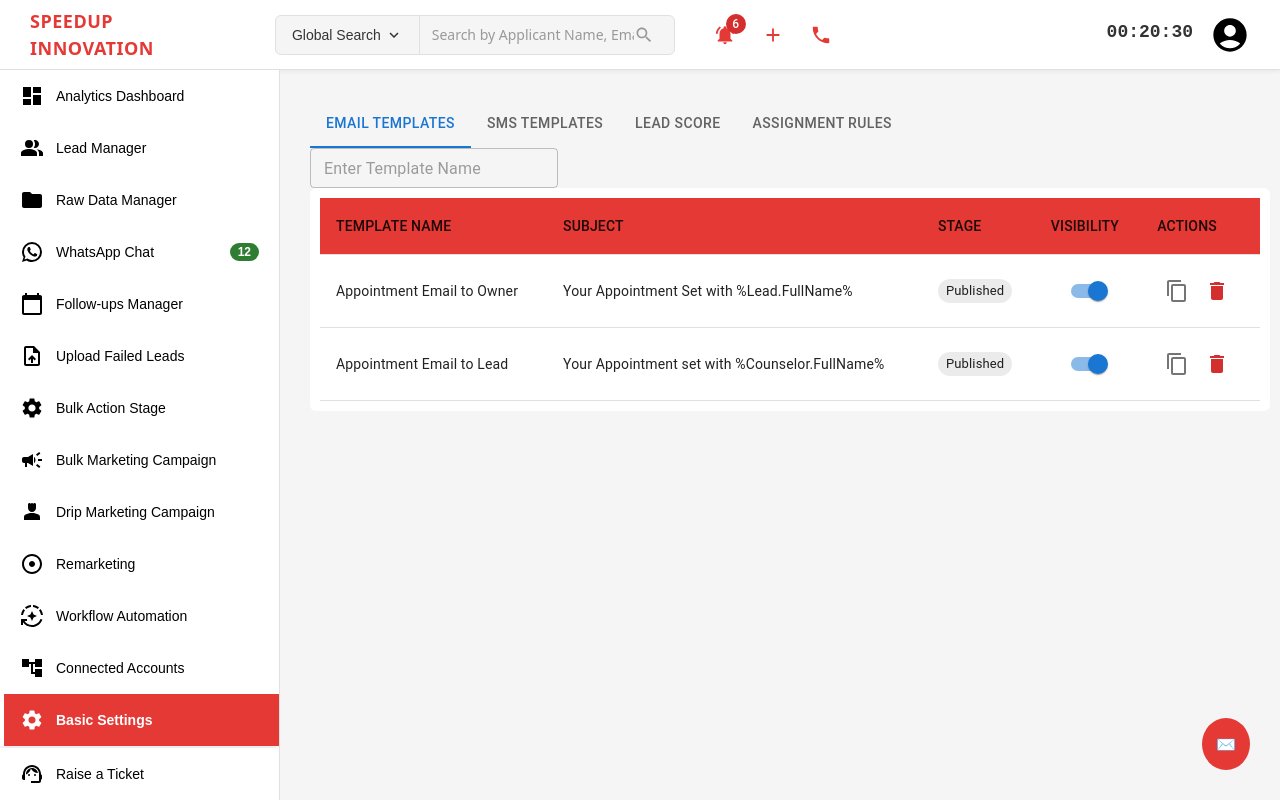
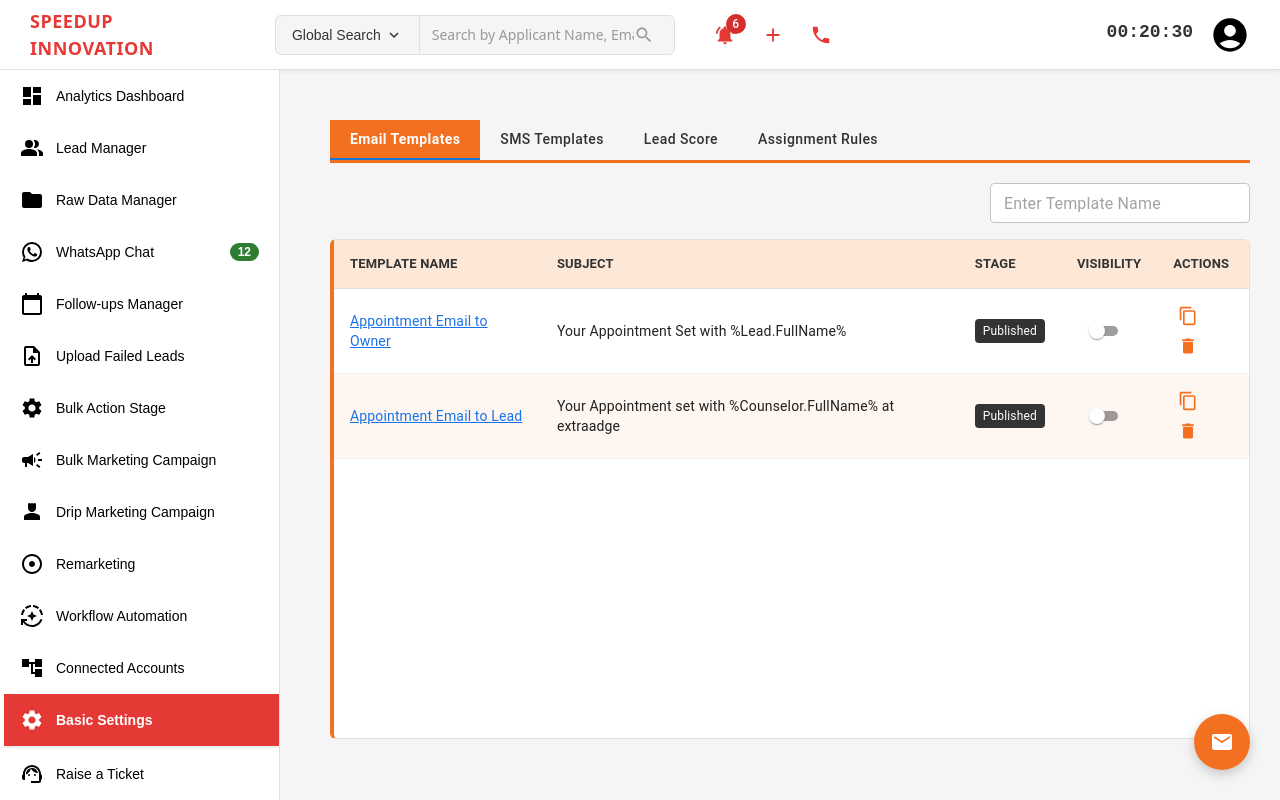
Before and after one commit to devifai-2026/extraaedge-admin, a React (Vite) app in the folder extraedge-admin/: page /settings in a window 1280 px wide. Built offline with nearby package versions, Linux system fonts and the light colour scheme; sample sign-in values are in the browser's storage.

Commit message:
ui changes

```diff
--- a/extraedge-admin/src/components/AssignmentRules/AssignmentRules.css
+++ b/extraedge-admin/src/components/AssignmentRules/AssignmentRules.css
@@ -1,16 +1,77 @@
-.assignment-container-rules{
-     background-color: var(--primary);
-  padding: 20px;
+.assignment-container-rules {
+  margin-top: 10px;
 }
 
-.top-actions-rules{
-    display: flex;
+.top-actions-rules {
+  display: flex;
   justify-content: flex-end;
+  align-items: center;
   gap: 10px;
+  margin-bottom: 16px;
 }
 
-.empty-state-rules{
-    text-align: center;
-  margin-top: 80px;
+.refresh-btn-rules {
+  color: #1a73e8 !important;
+}
+
+.filter-btn-rules {
+  border-color: #ccc !important;
+  color: #666 !important;
+  text-transform: none !important;
+  font-size: 14px !important;
+}
+
+.add-rule-btn-rules {
+  background-color: #f37021 !important;
+  color: #fff !important;
+  text-transform: none !important;
+  font-size: 14px !important;
+  font-weight: 600 !important;
+  border: 2px solid #f37021 !important;
+  box-shadow: none !important;
+}
+
+.add-rule-btn-rules:hover {
+  background-color: #e06010 !important;
+}
+
+.table-wrapper-rules {
+  background: #fff;
+  border: 1px solid #e0e0e0;
+  border-left: 4px solid #f37021;
+  border-radius: 6px;
+  min-height: 500px;
+}
+
+.table-header-rules {
+  background-color: #fde8d8;
+}
+
+.table-header-rules .MuiTableCell-root {
+  color: #333;
+  font-weight: 700;
+  font-size: 13px;
+  border-bottom: 1px solid #e0e0e0;
+  padding: 12px 16px;
+}
+
+.empty-state-rules {
+  text-align: center;
+  padding: 80px 20px;
+}
+
+.empty-state-icon-rules {
+  margin-bottom: 20px;
+}
+
+.empty-state-title-rules {
+  color: #333;
+  font-weight: 600 !important;
+  font-size: 18px !important;
+  margin-bottom: 8px !important;
+}
+
+.empty-state-text-rules {
   color: #888;
+  font-size: 14px !important;
 }
--- a/extraedge-admin/src/components/AssignmentRules/AssignmentRules.jsx
+++ b/extraedge-admin/src/components/AssignmentRules/AssignmentRules.jsx
@@ -1,24 +1,83 @@
 // AssignmentRules.jsx
 import React from "react";
-import { Box, Button, Typography } from "@mui/material";
+import {
+  Box,
+  Button,
+  Typography,
+  Table,
+  TableHead,
+  TableRow,
+  TableCell,
+  TableBody,
+  IconButton
+} from "@mui/material";
 import AddIcon from "@mui/icons-material/Add";
+import RefreshIcon from "@mui/icons-material/Refresh";
+import FilterListIcon from "@mui/icons-material/FilterList";
+import MoreVertIcon from "@mui/icons-material/MoreVert";
 import "./AssignmentRules.css";
 
 const AssignmentRules = () => {
   return (
     <Box className="assignment-container-rules">
+      {/* Top actions */}
       <Box className="top-actions-rules">
-        <Button variant="outlined">Filter</Button>
-        <Button variant="contained" startIcon={<AddIcon />}>
+        <IconButton className="refresh-btn-rules">
+          <RefreshIcon />
+        </IconButton>
+        <Button
+          variant="outlined"
+          startIcon={<FilterListIcon />}
+          className="filter-btn-rules"
+        >
+          Filter
+        </Button>
+        <Button
+          variant="contained"
+          className="add-rule-btn-rules"
+        >
           Add Rule
         </Button>
+        <IconButton size="small">
+          <MoreVertIcon />
+        </IconButton>
       </Box>
 
-      <Box className="empty-state-rules">
-        <Typography variant="h6">No search result found</Typography>
-        <Typography variant="body2">
-          We cannot find what you were looking for.
-        </Typography>
+      {/* Table */}
+      <Box className="table-wrapper-rules">
+        <Table>
+          <TableHead>
+            <TableRow className="table-header-rules">
+              <TableCell>Rule Name</TableCell>
+              <TableCell>Created On</TableCell>
+              <TableCell>Program</TableCell>
+              <TableCell>Source</TableCell>
+              <TableCell>Assigned Counselors</TableCell>
+              <TableCell>Status</TableCell>
+            </TableRow>
+          </TableHead>
+          <TableBody />
+        </Table>
+
+        {/* Empty state */}
+        <Box className="empty-state-rules">
+          <Box className="empty-state-icon-rules">
+            <svg width="80" height="80" viewBox="0 0 100 100" fill="none">
+              <circle cx="50" cy="50" r="45" fill="#fde8d8" />
+              <circle cx="50" cy="50" r="35" fill="#f5f5f5" stroke="#999" strokeWidth="2" />
+              <line x1="75" y1="75" x2="92" y2="92" stroke="#999" strokeWidth="4" strokeLinecap="round" />
+              <circle cx="40" cy="45" r="3" fill="#999" />
+              <circle cx="60" cy="45" r="3" fill="#999" />
+              <path d="M38 60 Q50 53 62 60" stroke="#999" strokeWidth="2" fill="none" strokeLinecap="round" />
+            </svg>
+          </Box>
+          <Typography variant="h6" className="empty-state-title-rules">
+            No search result found
+          </Typography>
+          <Typography variant="body2" className="empty-state-text-rules">
+            We cannot find what you were looking for. Try searching something else.
+          </Typography>
+        </Box>
       </Box>
     </Box>
   );
--- a/extraedge-admin/src/components/EmailTemplates/EmailTemplates.css
+++ b/extraedge-admin/src/components/EmailTemplates/EmailTemplates.css
@@ -1,25 +1,88 @@
 .table-container-email-templates {
   background: #fff;
   border-radius: 6px;
-    padding: 10px;
+  border: 1px solid #e0e0e0;
+  border-left: 4px solid #f37021;
+  min-height: 500px;
+  position: relative;
+}
+
+.table-container-email-templates .MuiTable-root {
+  border-collapse: collapse;
 }
 
 .table-header-email-templates {
-    background-color: var(--primary);
+  background-color: #fde8d8;
+}
+
+.table-header-email-templates .MuiTableCell-root {
+  color: #333;
+  font-weight: 700;
+  font-size: 13px;
+  border-bottom: 1px solid #e0e0e0;
+  padding: 12px 16px;
+}
+
+.table-container-email-templates .MuiTableBody-root .MuiTableRow-root .MuiTableCell-root {
+  padding: 12px 16px;
+  border-bottom: 1px solid #f0f0f0;
+  font-size: 14px;
+}
+
+.row-alt-email {
+  background-color: #fef6f0;
+}
+
+.template-link-email {
+  color: #1a73e8;
+  cursor: pointer;
+  text-decoration: underline;
+}
+
+.template-link-email:hover {
+  color: #0d47a1;
 }
 
 .chip-email-templates {
-    background-color: var(--primary);
-    color: var(--white);
+  background-color: #333 !important;
+  color: #fff !important;
+  font-size: 12px !important;
+  height: 24px !important;
+  border-radius: 4px !important;
+}
+
+.toggle-switch-email .MuiSwitch-switchBase.Mui-checked {
+  color: #f37021;
+}
+
+.toggle-switch-email .MuiSwitch-switchBase.Mui-checked + .MuiSwitch-track {
+  background-color: #f37021;
+}
+
+.action-icon-email {
+  color: #f37021 !important;
+}
+
+.action-icon-delete-email {
+  color: #f37021 !important;
 }
 
 .fab-email-templates {
   position: fixed;
   bottom: 30px;
   right: 30px;
-    background-color: var(--primary);
-    color: var(--white);
-    padding: 14px;
+  background-color: #f37021;
+  color: #fff;
+  width: 56px;
+  height: 56px;
   border-radius: 50%;
   cursor: pointer;
+  display: flex;
+  align-items: center;
+  justify-content: center;
+  box-shadow: 0 4px 12px rgba(0, 0, 0, 0.2);
 }
+
+.fab-email-templates:hover {
+  background-color: #e06010;
+}
--- a/extraedge-admin/src/components/EmailTemplates/EmailTemplates.jsx
+++ b/extraedge-admin/src/components/EmailTemplates/EmailTemplates.jsx
@@ -23,7 +23,7 @@ const data = [
   },
   {
     name: "Appointment Email to Lead",
-    subject: "Your Appointment set with %Counselor.FullName%",
+    subject: "Your Appointment set with %Counselor.FullName% at extraadge",
     status: "Published"
   }
 ];
@@ -44,21 +44,23 @@ const EmailTemplates = () => {
 
         <TableBody>
           {data.map((row, i) => (
-            <TableRow key={i}>
-              <TableCell>{row.name}</TableCell>
+            <TableRow key={i} className={i % 2 === 1 ? "row-alt-email" : ""}>
+              <TableCell>
+                <span className="template-link-email">{row.name}</span>
+              </TableCell>
               <TableCell>{row.subject}</TableCell>
               <TableCell>
-                <Chip label="Published" size="small" className="chip-email-templates" />
+                <Chip label={row.status} size="small" className="chip-email-templates" />
               </TableCell>
               <TableCell>
-                <Switch defaultChecked />
+                <Switch size="small" className="toggle-switch-email" />
               </TableCell>
               <TableCell>
-                <IconButton>
-                  <ContentCopyIcon />
+                <IconButton size="small" className="action-icon-email">
+                  <ContentCopyIcon fontSize="small" />
                 </IconButton>
-                <IconButton color="error">
-                  <DeleteIcon />
+                <IconButton size="small" className="action-icon-delete-email">
+                  <DeleteIcon fontSize="small" />
                 </IconButton>
               </TableCell>
             </TableRow>
@@ -67,7 +69,11 @@ const EmailTemplates = () => {
       </Table>
 
       {/* Floating Button */}
-      <Box className="fab-email-templates">✉️</Box>
+      <Box className="fab-email-templates">
+        <svg width="24" height="24" viewBox="0 0 24 24" fill="white">
+          <path d="M20 4H4c-1.1 0-1.99.9-1.99 2L2 18c0 1.1.9 2 2 2h16c1.1 0 2-.9 2-2V6c0-1.1-.9-2-2-2zm0 4l-8 5-8-5V6l8 5 8-5v2z"/>
+        </svg>
+      </Box>
     </Box>
   );
 };
--- a/extraedge-admin/src/components/LeadScore/LeadScore.css
+++ b/extraedge-admin/src/components/LeadScore/LeadScore.css
@@ -1,4 +1,55 @@
-.accordion-container-lead-score{
-    background-color: var(--primary);
-  padding: 10px;
+.lead-score-container {
+  margin-top: 10px;
 }
+
+.lead-score-sub-tabs {
+  display: flex;
+  gap: 24px;
+  margin-bottom: 20px;
+  padding: 4px 0;
+}
+
+.lead-score-sub-tab {
+  font-size: 14px;
+  color: #666;
+  cursor: pointer;
+  padding-bottom: 4px;
+  text-decoration: none;
+}
+
+.lead-score-sub-tab.active {
+  color: #1a73e8;
+  text-decoration: underline;
+  font-weight: 500;
+}
+
+.lead-score-sub-tab:hover {
+  color: #1a73e8;
+}
+
+.accordion-container-lead-score {
+  display: flex;
+  flex-direction: column;
+  gap: 16px;
+}
+
+.accordion-item-lead-score {
+  border: 1px solid #e0e0e0 !important;
+  border-radius: 6px !important;
+  box-shadow: none !important;
+  background-color: #fff !important;
+}
+
+.accordion-item-lead-score::before {
+  display: none !important;
+}
+
+.accordion-item-lead-score .MuiAccordionSummary-root {
+  min-height: 52px;
+  padding: 0 20px;
+}
+
+.accordion-item-lead-score .MuiTypography-root {
+  font-size: 14px;
+  color: #333;
+}
--- a/extraedge-admin/src/components/LeadScore/LeadScore.jsx
+++ b/extraedge-admin/src/components/LeadScore/LeadScore.jsx
@@ -1,5 +1,5 @@
 // LeadScore.jsx
-import React from "react";
+import React, { useState } from "react";
 import {
   Box,
   Accordion,
@@ -21,16 +21,37 @@ const sections = [
 ];
 
 const LeadScore = () => {
+  const [subTab, setSubTab] = useState(0);
+
   return (
+    <Box className="lead-score-container">
+      {/* Sub-tabs */}
+      <Box className="lead-score-sub-tabs">
+        <span
+          className={subTab === 0 ? "lead-score-sub-tab active" : "lead-score-sub-tab"}
+          onClick={() => setSubTab(0)}
+        >
+          Counselor Followup
+        </span>
+        <span
+          className={subTab === 1 ? "lead-score-sub-tab active" : "lead-score-sub-tab"}
+          onClick={() => setSubTab(1)}
+        >
+          Prospect Response
+        </span>
+      </Box>
+
+      {/* Accordions */}
       <Box className="accordion-container-lead-score">
         {sections.map((sec, i) => (
-        <Accordion key={i}>
+          <Accordion key={i} className="accordion-item-lead-score">
             <AccordionSummary expandIcon={<ExpandMoreIcon />}>
               <Typography>{sec}</Typography>
             </AccordionSummary>
           </Accordion>
         ))}
       </Box>
+    </Box>
   );
 };
 
--- a/extraedge-admin/src/components/SMSTemplates/SMSTemplates.css
+++ b/extraedge-admin/src/components/SMSTemplates/SMSTemplates.css
@@ -1,20 +1,66 @@
-.table-container-sms-templates{
+.table-container-sms-templates {
   background: #fff;
   border-radius: 6px;
-  padding: 10px;
+  border: 1px solid #e0e0e0;
+  border-left: 4px solid #f37021;
+  min-height: 500px;
+  position: relative;
 }
 
-.table-header-sms-templates{
-    background-color: var(--primary);
+.table-container-sms-templates .MuiTable-root {
+  border-collapse: collapse;
 }
 
-.fab-sms-templates{
+.table-header-sms-templates {
+  background-color: #fde8d8;
+}
+
+.table-header-sms-templates .MuiTableCell-root {
+  color: #333;
+  font-weight: 700;
+  font-size: 13px;
+  border-bottom: 1px solid #e0e0e0;
+  padding: 12px 16px;
+}
+
+.table-container-sms-templates .MuiTableBody-root .MuiTableRow-root .MuiTableCell-root {
+  padding: 12px 16px;
+  border-bottom: 1px solid #f0f0f0;
+  font-size: 14px;
+}
+
+.row-alt-sms {
+  background-color: #fef6f0;
+}
+
+.toggle-switch-sms .MuiSwitch-switchBase.Mui-checked {
+  color: #f37021;
+}
+
+.toggle-switch-sms .MuiSwitch-switchBase.Mui-checked + .MuiSwitch-track {
+  background-color: #f37021;
+}
+
+.action-icon-delete-sms {
+  color: #f37021 !important;
+}
+
+.fab-sms-templates {
   position: fixed;
   bottom: 30px;
   right: 30px;
-    background-color: var(--primary);
-    color: var(--white);
-    padding: 14px;
+  background-color: #f37021;
+  color: #fff;
+  width: 56px;
+  height: 56px;
   border-radius: 50%;
   cursor: pointer;
+  display: flex;
+  align-items: center;
+  justify-content: center;
+  box-shadow: 0 4px 12px rgba(0, 0, 0, 0.2);
 }
+
+.fab-sms-templates:hover {
+  background-color: #e06010;
+}
--- a/extraedge-admin/src/components/SMSTemplates/SMSTemplates.jsx
+++ b/extraedge-admin/src/components/SMSTemplates/SMSTemplates.jsx
@@ -13,18 +13,35 @@ import {
 import DeleteIcon from "@mui/icons-material/Delete";
 import "./SMSTemplates.css";
 
-const SMSTemplates = () => {
 const rows = [
   {
-      name: "DefaultWelcomeSMS",
-      body: "Thanks for your inquiry..."
+    name: "DefaultWelComeSMS",
+    body: "Thanks for your inquiry. We will get in touch with you shortly.",
+    visible: true
   },
   {
     name: "VideocallInvite",
-      body: "Hello %Lead.FullName%..."
+    body: "Hello %Lead.FullName%, %Counselor.FullName% from Speedup Infotech, Pune is inviting you for the video conferen...",
+    visible: true
+  },
+  {
+    name: "Appointment SMS to Owner",
+    body: "Dear %Counselor.FullName%. Your appointment is set with %Lead.FullName% %Lead.Email% %Lead.ContactNumber%...",
+    visible: false
+  },
+  {
+    name: "Appointment SMS to Lead",
+    body: "Dear %Lead.FullName% %Lead.FirstName% %Lead.LastName% Your appointment is set with %Counselor.FirstName% ...",
+    visible: true
+  },
+  {
+    name: "Zoom Test SMS Template",
+    body: "Hello %Lead.AccountActivationURL%, %Lead.Email% from Speedup Infotech, Pune is inviting you for Zoom webinar c...",
+    visible: true
   }
 ];
 
+const SMSTemplates = () => {
   return (
     <Box className="table-container-sms-templates">
       <Table>
@@ -39,15 +56,19 @@ const SMSTemplates = () => {
 
         <TableBody>
           {rows.map((row, i) => (
-            <TableRow key={i}>
+            <TableRow key={i} className={i % 2 === 1 ? "row-alt-sms" : ""}>
               <TableCell>{row.name}</TableCell>
               <TableCell>{row.body}</TableCell>
               <TableCell>
-                <Switch defaultChecked />
+                <Switch
+                  size="small"
+                  defaultChecked={row.visible}
+                  className="toggle-switch-sms"
+                />
               </TableCell>
               <TableCell>
-                <IconButton color="error">
-                  <DeleteIcon />
+                <IconButton size="small" className="action-icon-delete-sms">
+                  <DeleteIcon fontSize="small" />
                 </IconButton>
               </TableCell>
             </TableRow>
@@ -55,7 +76,11 @@ const SMSTemplates = () => {
         </TableBody>
       </Table>
 
-      <Box className="fab-sms-templates">💬</Box>
+      <Box className="fab-sms-templates">
+        <svg width="24" height="24" viewBox="0 0 24 24" fill="white">
+          <path d="M20 2H4c-1.1 0-2 .9-2 2v18l4-4h14c1.1 0 2-.9 2-2V4c0-1.1-.9-2-2-2zm0 14H6l-2 2V4h16v12z"/>
+        </svg>
+      </Box>
     </Box>
   );
 };
--- a/extraedge-admin/src/pages/Settings/Settings.css
+++ b/extraedge-admin/src/pages/Settings/Settings.css
@@ -1,27 +1,48 @@
-.page-container-Settings{
-     padding: 20px;
+.page-container-Settings {
+  padding: 20px;
 }
 
 .tabs-header-settings {
-  display: flex;
-  justify-content: space-between;
-  align-items: center;
-  margin-bottom: 16px;
+  border-bottom: 3px solid #f37021;
+  margin-bottom: 0;
+}
+
+.tabs-header-settings .MuiTabs-root {
+  min-height: auto;
 }
 
 .tab-settings {
   text-transform: none !important;
-  color: #666 !important;
+  color: #333 !important;
+  font-weight: 500 !important;
+  font-size: 14px !important;
+  min-height: 40px !important;
+  padding: 8px 20px !important;
 }
 
 .active-tab-settings {
   background: #f37021 !important;
   color: #fff !important;
-  border-radius: 6px;
   text-transform: none !important;
+  font-weight: 600 !important;
+  font-size: 14px !important;
+  min-height: 40px !important;
+  padding: 8px 20px !important;
+  border-radius: 4px 4px 0 0;
+}
+
+.search-row-settings {
+  display: flex;
+  justify-content: flex-end;
+  margin-top: 20px;
+  margin-bottom: 16px;
 }
 
 .search-box-settings {
-  width: 250px;
+  width: 260px;
   background: #fff;
 }
+
+.search-box-settings .MuiOutlinedInput-root {
+  border-radius: 4px;
+}
--- a/extraedge-admin/src/pages/Settings/Settings.jsx
+++ b/extraedge-admin/src/pages/Settings/Settings.jsx
@@ -6,7 +6,6 @@ import {
   Tab,
   TextField,
   InputAdornment,
-  IconButton
 } from "@mui/material";
 import SearchIcon from "@mui/icons-material/Search";
 
@@ -14,6 +13,7 @@ import EmailTemplates from "../../components/EmailTemplates/EmailTemplates";
 import SMSTemplates from "../../components/SMSTemplates/SMSTemplates";
 import LeadScore from "../../components/LeadScore/LeadScore";
 import AssignmentRules from "../../components/AssignmentRules/AssignmentRules";
+import "./Settings.css";
 
 const Settings = () => {
   const [tab, setTab] = useState(0);
@@ -27,16 +27,21 @@ const Settings = () => {
           onChange={(e, val) => setTab(val)}
           TabIndicatorProps={{ style: { display: "none" } }}
         >
-          {["Email Templates", "SMS Templates", "Lead Score", "Assignment Rules"].map((t, i) => (
+          {["Email Templates", "SMS Templates", "Lead Score", "Assignment Rules"].map(
+            (t, i) => (
               <Tab
                 key={i}
                 label={t}
                 className={tab === i ? "active-tab-settings" : "tab-settings"}
               />
-          ))}
+            )
+          )}
         </Tabs>
+      </Box>
 
-        {/* Search */}
+      {/* Search - only for Email and SMS tabs */}
+      {(tab === 0 || tab === 1) && (
+        <Box className="search-row-settings">
           <TextField
             size="small"
             placeholder="Enter Template Name"
@@ -50,6 +55,7 @@ const Settings = () => {
             }}
           />
         </Box>
+      )}
 
       {/* Content */}
       {tab === 0 && <EmailTemplates />}
```
Lines whose indentation alone changed are shown as unchanged.
